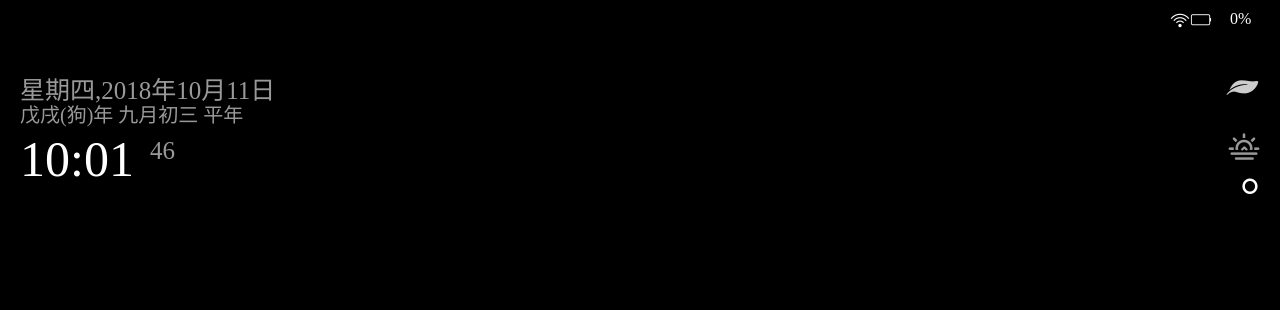
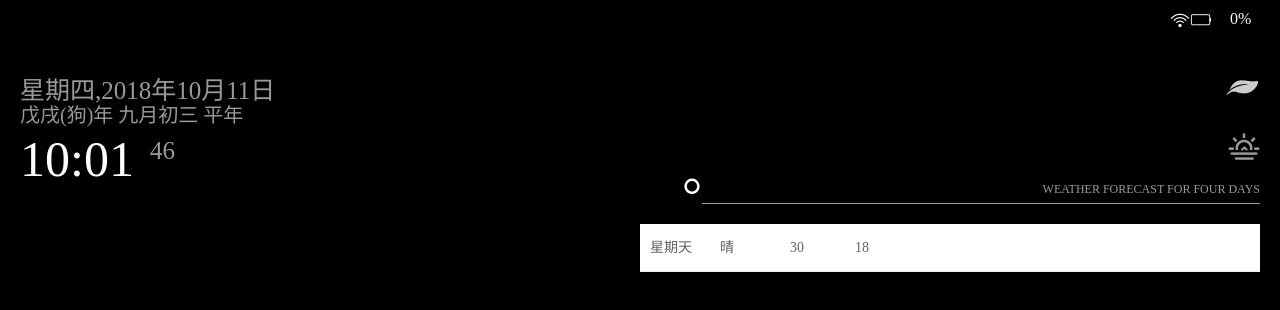
Before and after one commit to Toretto5060/magicMirror, a Vue app: page / in a window 1280 px wide. Shown: the top 310 px of the page. Built offline with nearby package versions, Linux system fonts and the light colour scheme; no server answers; what mint-ui would draw is missing.

Commit message:
no message

```diff
--- a/src/components/index.vue
+++ b/src/components/index.vue
@@ -44,11 +44,41 @@
             </div>
             <div class="dayWeather">
               <i :class="weathers.todayWeaIcon"></i>{{weathers.todayWea}}°
+
+              <div class="solid">
+                <span>WEATHER FORECAST FOR FOUR DAYS</span>
+              </div>
             </div>
           </div>
 
           <div class="future">
-
+            <el-table
+              :data="tableData"
+              :show-header=false
+              style="width: 100%">
+              <el-table-column
+                prop="date"
+                label="星期日"
+                width="70"
+                >
+              </el-table-column>
+              <el-table-column
+                prop="pic"
+                label="图片"
+                width="70"
+                >
+              </el-table-column>
+              <el-table-column
+                prop="max"
+                label="15℃"
+                width="65">
+              </el-table-column>
+              <el-table-column
+                prop="min"
+                label="30℃"
+                width="65">
+              </el-table-column>
+            </el-table>
           </div>
 
         </div>
@@ -92,7 +122,15 @@ export default {
         sunrise:'',
         todayWeaIcon:'',
         todayWea:'',
-      }
+      },
+      tableData:[
+        {
+          date:'星期天',
+          pic:'晴',
+          max:'30',
+          min:'18'
+        }
+      ]
 
     }
   },
@@ -108,6 +146,7 @@ export default {
     if(!localStorage.getItem('weather')){
       this.getWeather();
     }
+
     this.getData();
     this.getWeather();
     this.setWeather();
@@ -511,13 +550,54 @@ export default {
           text-align: right;
           font-size: 50px;
           color: #fff;
+          // border-bottom: 1px solid #999;
           .iconfont{
             font-size: 50px;
             color: #ccc;
           }
+          .solid{
+            width: 90%;
+            height: 37px;
+            font-size: 12px;
+            color:#999;
+            float: right;
+            position: relative;
+            border-bottom: 1px solid #999;
+            span{
+              display:block;
+              height: 21px;
+              position: absolute;
+              bottom: 0;
+              right: 0;
+            }
+          }
+        }
+        .future{
+          // .el-table{
+          //   background-color: rgba(0,0,0,0.5)
+          //   // opacity:0;
+          // }
+
         }
       }
     }
   }
 
 </style>
+
+<style lang="less">
+    .future{
+      width:100%;
+      // .el-table th{
+      //   background-color: rgba(255,255,255,0)
+      // }
+      // .el-table tr{
+      //   background-color: rgba(255,255,255,0)
+      // }
+    }
+    #app{
+      .el-table{
+        // opacity: 0.5;
+      }
+    }
+</style>
```
